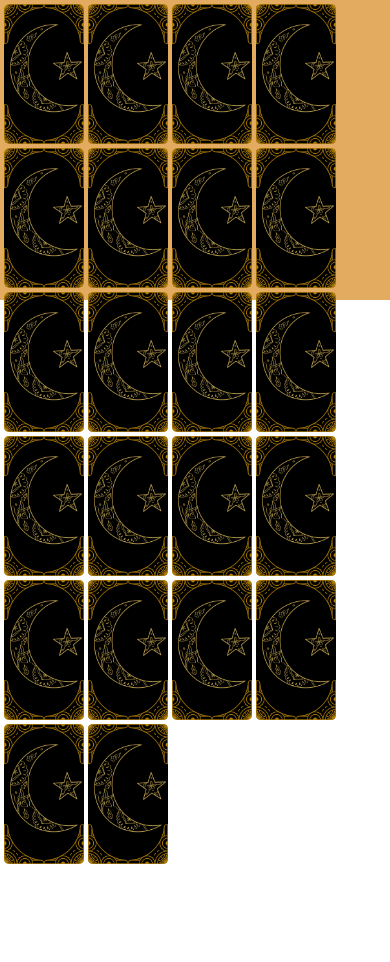
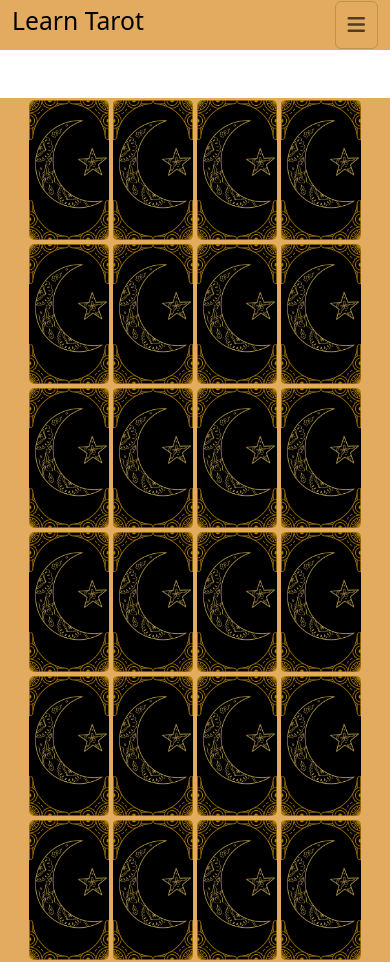
Before and after one commit to mmnowak/milestone2, a website: page gamepage.html in a window 390 px wide. Before the commit the page ends 864 px from the top, so only its background shows below. Drawn offline with nearby package versions, Linux system fonts and the light colour scheme.

Commit message:
created a navbar and added bootstrap classes to make the site responsive on different device sizes

```diff
--- a/assets/css/style.css
+++ b/assets/css/style.css
@@ -4,18 +4,13 @@
     box-sizing: border-box;
   }
 
-body {
-    display: flex;
+nav {
+    background-color: #E2AB60;
+    height: 50px;
 }
 
 .memory-game {
-    margin: auto;
-    display: flex;
-    flex-wrap: wrap;
-    width: 930px;
-    height: 300px;
     background-color: #E2AB60;
-    padding: 2px;
 }
 
 .tarot-card {
@@ -32,4 +27,12 @@ body {
     position: absolute;
     border-radius: 5px;
     background-color: #E2AB60;
+    transform: scale(1);
 }
+
+/* Transformation on click - will be changed to a js function later */
+
+.tarot-card:active {
+    transform: scale(0.97);
+    transition: transform .2s;
+  }
--- a/gamepage.html
+++ b/gamepage.html
@@ -5,11 +5,32 @@
     <meta name="viewport" content="width=device-width, initial-scale=1.0">
     <title>Tarot Memory Game</title>
     <link href="assets/css/style.css" rel="stylesheet" type="text/css">
+    <link href="https://cdn.jsdelivr.net/npm/bootstrap@5.3.1/dist/css/bootstrap.min.css" rel="stylesheet" integrity="sha384-4bw+/aepP/YC94hEpVNVgiZdgIC5+VKNBQNGCHeKRQN+PtmoHDEXuppvnDJzQIu9" crossorigin="anonymous">
+    <link rel="stylesheet" href="https://cdnjs.cloudflare.com/ajax/libs/font-awesome/6.4.0/css/all.min.css" integrity="sha512-iecdLmaskl7CVkqkXNQ/ZH/XLlvWZOJyj7Yy7tcenmpD1ypASozpmT/E0iPtmFIB46ZmdtAc9eNBvH0H/ZpiBw==" crossorigin="anonymous" referrerpolicy="no-referrer">
+    <script src="https://cdnjs.cloudflare.com/ajax/libs/bootstrap/5.3.1/js/bootstrap.min.js" integrity="sha512-fHY2UiQlipUq0dEabSM4s+phmn+bcxSYzXP4vAXItBvBHU7zAM/mkhCZjtBEIJexhOMzZbgFlPLuErlJF2b+0g==" crossorigin="anonymous" referrerpolicy="no-referrer"></script>
 </head>
 <body>
 
+<!-- NAVIGATION BAR CREATED WITH BOOTSTRAP -->
+<nav class="navbar navbar-expand-sm w-100 p-0">
+    <div class="container-fluid">
+        <div class="d-flex flex-nowrap w-100">
+        <a class="navbar-brand" href="index.html" aria-current="true"><h2>Learn Tarot</h2></a>
+        <button class="btn navbar-toggler ms-auto hvr-pulse" type="button" data-bs-toggle="collapse" data-bs-target="#navigation" aria-controls="navigation" aria-label="Toggle navigation" aria-expanded="false">
+            <i class="fas fa-bars"></i>
+        </button>
+    </div>
+    <div class="collapse navbar-collapse" id="navigation">
+        <ul class="navbar-nav justify-content-end">
+            <li class="nav-item"><a class="nav-link" href="index.html">Home</a></li>
+            <li class="nav-item"><a class="nav-link" href="gamepage.html">Game 1</a></li>
+            <li class="nav-item"><a class="nav-link" href="#">Game 2</a></li>
+        </ul></div>
+    </div>
+</nav>
+
     <!-- Memory card game created following a tutorial - see more in the README file -->
-<section class="memory-game">
+<div class="container memory-game mx-auto mt-5 d-flex flex-wrap justify-content-center">
     <!-- Pair One -->
     <div class="tarot-card" data-pair="fool">
         <img class="front-card" src="assets/images/tarotcards/fool.jpg" alt="The Fool">
@@ -131,7 +152,17 @@
     <img class="back-card" src="assets/images/tarotcards/backcard.png" alt="Tarot Card">
 </div>
 
-</section>
+ <!-- Pair Twelve -->
+ <div class="tarot-card" data-pair="strength">
+    <img class="front-card" src="assets/images/tarotcards/strenght.jpg" alt="Strength">
+    <img class="back-card" src="assets/images/tarotcards/backcard.png" alt="Tarot Card">
+</div>
+
+<div class="tarot-card" data-pair="strength">
+    <img class="front-card" src="assets/images/tarotcards/meaningstrenght.png" alt="Courage, Influence">
+    <img class="back-card" src="assets/images/tarotcards/backcard.png" alt="Tarot Card">
+</div>
+</div>
 
 <script src="scripts/game.js"></script>
 </body>
--- /dev/null
+++ b/package.json
@@ -0,0 +1,5 @@
+{
+  "dependencies": {
+    "bootstrap": "^5.3.1"
+  }
+}
```
Also changed, not shown: 1 other file.
